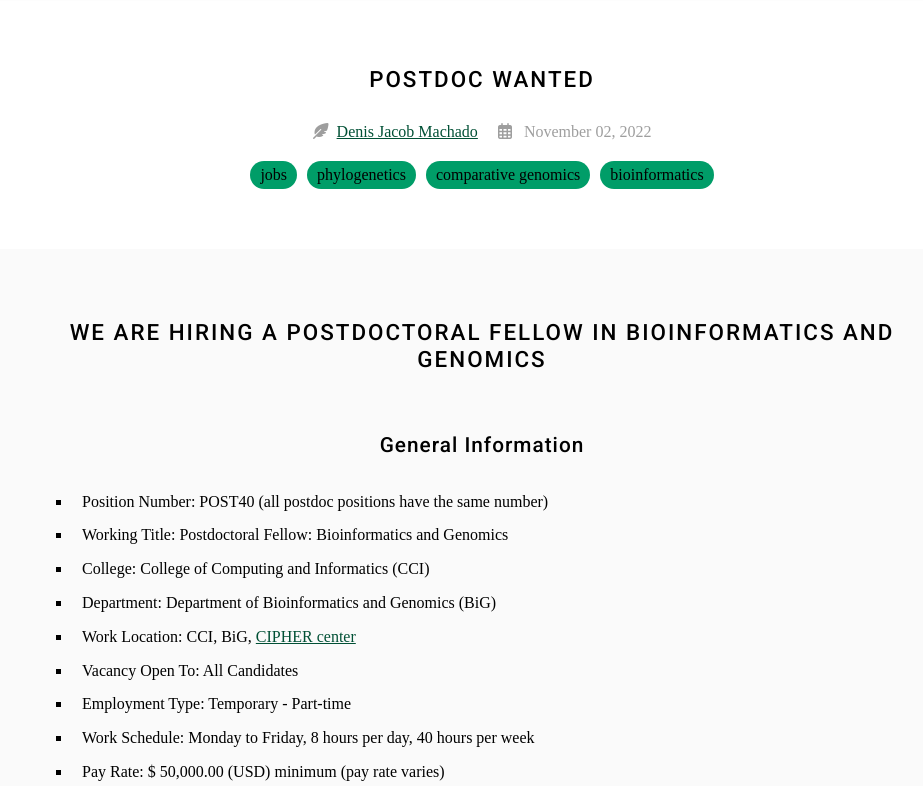
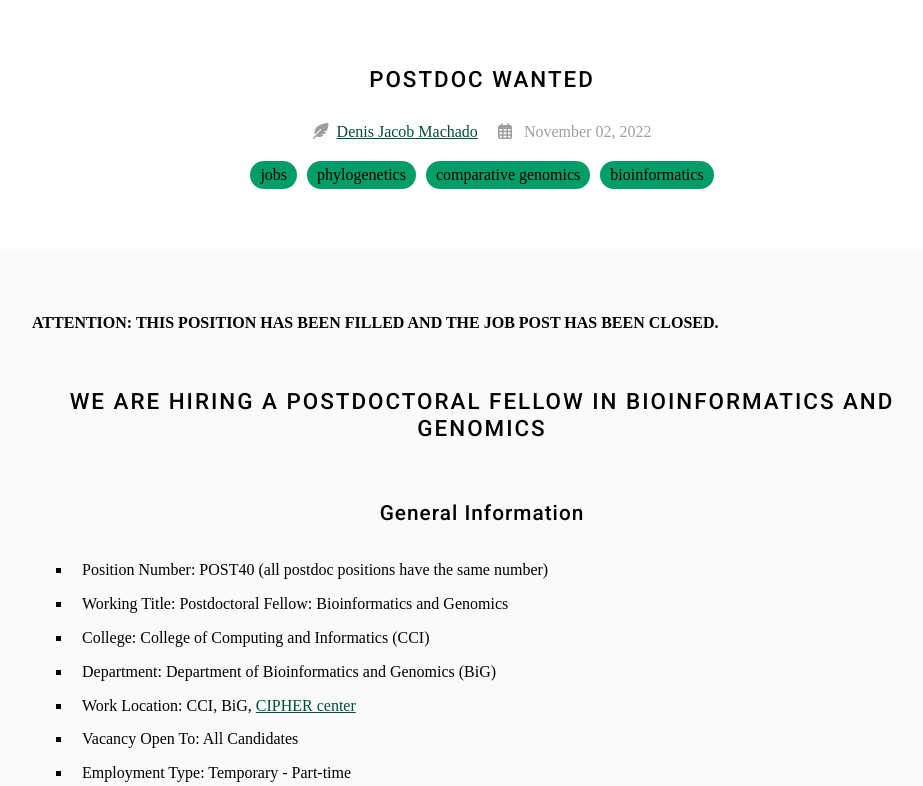
Before and after one commit to machadodj/machadodj.github.io, a Jekyll site: the page built from _posts/2022-11-02-POST40.md, in a window 1280 px wide and 900 px high, cut to the strip 114-900 px from the top of the window. Shown: the whole strip, without its empty margins (158-1081 px from the left). Built offline with Jekyll 4.4.1, drawn with Linux system fonts in a browser that asks for light colours; nearby versions of some CDN libraries; some web fonts are replaced; some of the changed text lies outside the part shown.

Commit message:
Postodc position filled

```diff
--- a/_posts/2022-11-02-POST40.md
+++ b/_posts/2022-11-02-POST40.md
@@ -8,6 +8,8 @@ tags:
 author: Denis Jacob Machado
 member: Denis_Jacob_Machado
 ---
+
+**ATTENTION: THIS POSITION HAS BEEN FILLED AND THE JOB POST HAS BEEN CLOSED.**
 
 # We are hiring a Postdoctoral Fellow in Bioinformatics and Genomics
 
@@ -97,3 +99,5 @@ This position will be closed once the position is filled.
 
 {% include link.html link="https://jobs.charlotte.edu/postings/46283" text="Apply at NinerTalent" icon="fas fa-arrow-right" flip=true %}
 {:.center}
+
+**ATTENTION: THIS POSITION HAS BEEN FILLED AND THE JOB POST HAS BEEN CLOSED.**
```
Also changed, not shown: index.md (+1 -1 lines).
